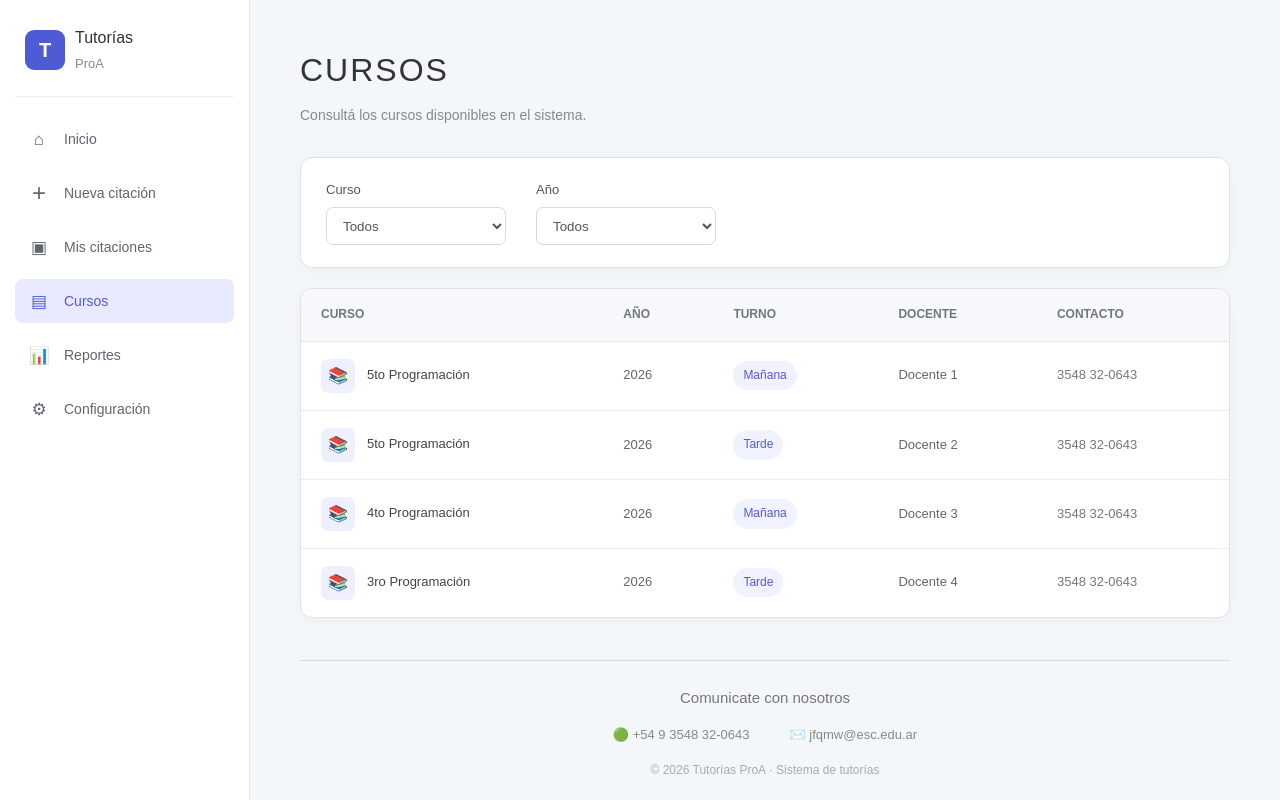
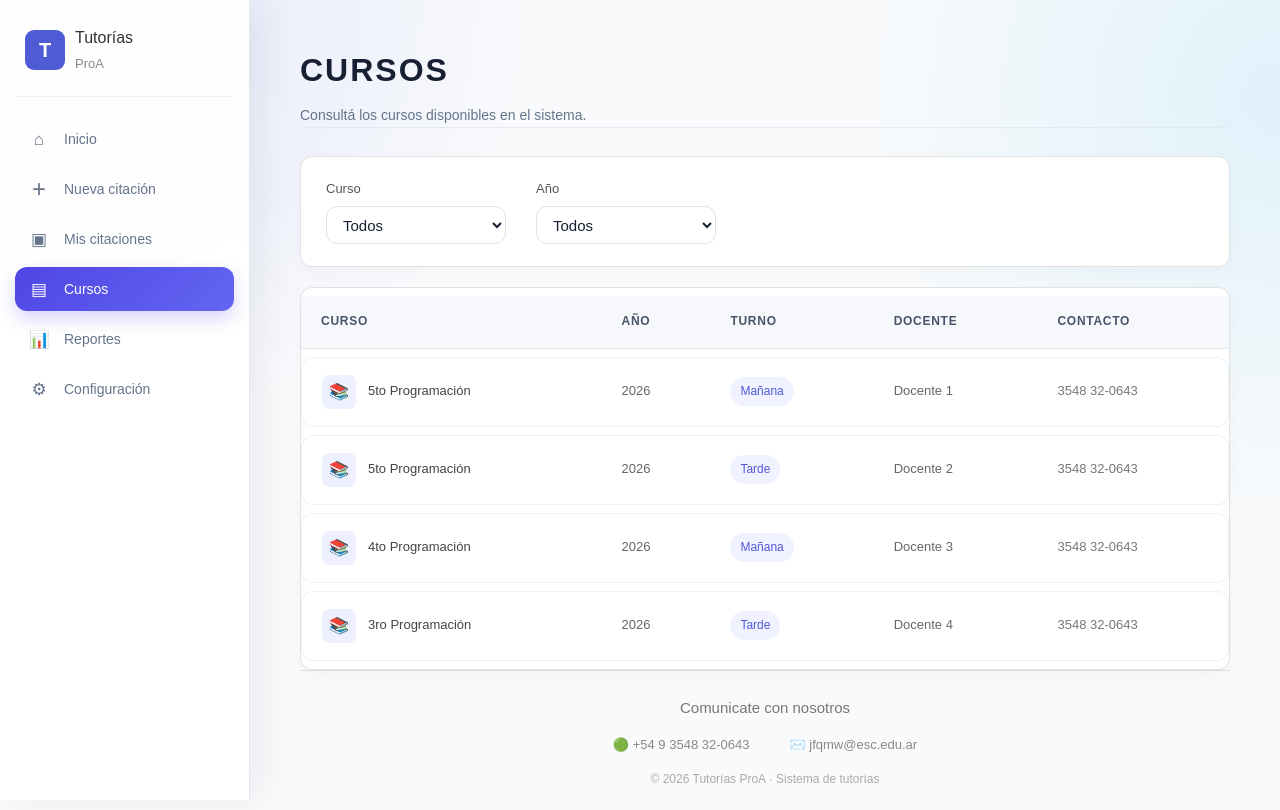
Before and after one commit to julifunes2010-bit/sistema_tutorias, a Vue app in the folder sistemaTutorias/: page /cursos in a window 1280 px wide. Built offline with nearby package versions, Linux system fonts and the light colour scheme.

Commit message:
Mejora visual global del sistema
Refactor CSS styles to improve design consistency and readability. Introduced CSS variables for better theme management and updated various component styles.

```diff
--- a/sistemaTutorias/src/assets/main.css
+++ b/sistemaTutorias/src/assets/main.css
@@ -1,15 +1,21 @@
 @import './base.css';
 
-#app {
-  width: 100%;
-  min-height: 100vh;
-  margin: 0;
-  padding: 0;
-  font-weight: normal;
+:root {
+  --ui-primary: #4f46e5;
+  --ui-primary-dark: #3730a3;
+  --ui-primary-soft: #eef2ff;
+  --ui-accent: #0ea5e9;
+  --ui-ink: #172033;
+  --ui-muted: #64748b;
+  --ui-surface: rgba(255, 255, 255, 0.88);
+  --ui-border: #e2e8f0;
+  --ui-shadow: 0 18px 45px rgba(30, 41, 59, 0.10);
+  --ui-radius: 18px;
 }
 
-html,
-body {
+* { box-sizing: border-box; }
+
+html, body, #app {
   width: 100%;
   min-height: 100%;
   margin: 0;
@@ -18,102 +24,148 @@ body {
 
 body {
   min-height: 100vh;
-  font-family: Inter, ui-sans-serif, -apple-system, BlinkMacSystemFont, "Segoe UI", Arial, Helvetica, sans-serif;
+  color: var(--ui-ink);
+  background: #f8fafc;
+  font-family: Inter, ui-sans-serif, -apple-system, BlinkMacSystemFont, "Segoe UI", Arial, sans-serif;
   -webkit-font-smoothing: antialiased;
   text-rendering: optimizeLegibility;
 }
 
-a { text-decoration: none; }
+a { color: inherit; text-decoration: none; }
+button, input, select, textarea { font: inherit; }
+button { cursor: pointer; }
 
-:root {
-  --ui-primary: #5159d8;
-  --ui-primary-dark: #4352c7;
-  --ui-primary-soft: #eef0ff;
-  --ui-border: #e5e7eb;
-  --ui-shadow: 0 14px 35px rgba(36, 43, 76, 0.08);
+/* Base visual language shared by every view. */
+#app {
+  background:
+    radial-gradient(circle at 8% 0%, rgba(99, 102, 241, .12), transparent 30%),
+    radial-gradient(circle at 100% 12%, rgba(14, 165, 233, .10), transparent 28%),
+    #f8fafc;
 }
 
-/* Mejora estética de páginas internas sin alterar Home. */
-.pagina.pagina {
-  background: radial-gradient(circle at 90% 5%, rgba(81, 89, 216, .08), transparent 28%), linear-gradient(135deg, #f7f8fc 0%, #f3f5fb 100%) !important;
+.sidebar {
+  background: rgba(255, 255, 255, .92) !important;
+  border-right: 1px solid var(--ui-border) !important;
+  box-shadow: 12px 0 35px rgba(15, 23, 42, .06) !important;
+  backdrop-filter: blur(16px);
 }
 
-.pagina.pagina .sidebar,
-.reports-page.reports-page .sidebar,
-.settings-page.settings-page .sidebar {
-  box-shadow: 8px 0 30px rgba(36, 43, 76, .04) !important;
-  border-right-color: #e4e6ef !important;
+.sidebar-header {
+  padding-bottom: 22px !important;
+  border-bottom: 1px solid #eef2f7 !important;
 }
 
-.pagina.pagina .menu-item { transition: background-color .2s ease, color .2s ease, transform .2s ease !important; }
-.pagina.pagina .menu-item:hover { transform: translateX(2px); }
-.pagina.pagina .header h1 { letter-spacing: -.4px; font-weight: 650; }
-.pagina.pagina .header p { color: #7a8190 !important; }
-
-.pagina.pagina .form-card,
-.pagina.pagina .citacion-card,
-.reports-page.reports-page .report-card,
-.reports-page.reports-page .information-card,
-.settings-page.settings-page .settings-card,
-.settings-page.settings-page .settings-help {
-  border-color: #e2e5ef !important;
-  box-shadow: var(--ui-shadow) !important;
+.sidebar-header h2, .sidebar-header h3 {
+  color: var(--ui-ink) !important;
+  letter-spacing: -.3px;
 }
 
-.pagina.pagina .form-card:hover,
-.pagina.pagina .citacion-card:hover,
-.reports-page.reports-page .report-card:hover {
-  box-shadow: 0 18px 40px rgba(36, 43, 76, .11) !important;
-  transform: translateY(-1px);
+.menu { gap: 6px !important; }
+.menu-item, .bottom-menu .menu-item {
+  min-height: 44px !important;
+  border-radius: 12px !important;
+  color: #64748b !important;
+  transition: transform .2s ease, background .2s ease, color .2s ease, box-shadow .2s ease !important;
 }
 
-.pagina.pagina .form-icon,
-.pagina.pagina .card-icon { background: linear-gradient(135deg, #eef0ff, #e7eaff) !important; }
-
-.pagina.pagina .btn-crear,
-.pagina.pagina .boton {
-  background: linear-gradient(135deg, #5159d8, #4352c7) !important;
-  box-shadow: 0 8px 18px rgba(81, 89, 216, .20) !important;
+.menu-item:hover {
+  color: var(--ui-primary) !important;
+  background: var(--ui-primary-soft) !important;
+  transform: translateX(3px);
 }
 
-.reports-page.reports-page,
-.settings-page.settings-page {
-  background: radial-gradient(circle at 90% 0%, rgba(81, 89, 216, .08), transparent 27%), #f5f6fa !important;
+.menu-item.active, .menu-item.router-link-active {
+  color: #fff !important;
+  background: linear-gradient(135deg, var(--ui-primary), #6366f1) !important;
+  box-shadow: 0 8px 18px rgba(79, 70, 229, .22) !important;
 }
 
-.reports-page.reports-page .page-header h1,
-.settings-page.settings-page .page-header h1 { font-weight: 650; letter-spacing: .5px; }
-.settings-page.settings-page .setting-row:hover { background: #fbfbff !important; }
-
-/* Quitar Materias del menú en todas las páginas que todavía la tenían. */
-.pagina.pagina .menu > .menu-item:nth-child(5),
-.reports-page.reports-page .menu > .menu-item:nth-child(5),
-.settings-page.settings-page .menu > .menu-item:nth-child(5) {
-  display: none !important;
+.header, .page-header {
+  border-bottom: 1px solid rgba(226, 232, 240, .85) !important;
+  margin-bottom: 28px !important;
 }
 
-/* Cursos conserva filtros, tabla y datos; solo mantiene el panel lateral coherente con Home. */
-.courses-page.courses-page .sidebar {
-  width: 250px !important;
-  min-width: 250px !important;
-  padding: 20px 15px !important;
-  box-shadow: none !important;
+.header h1, .page-header h1 {
+  color: var(--ui-ink) !important;
+  font-weight: 750 !important;
+  letter-spacing: -.8px;
 }
 
-.courses-page.courses-page .sidebar-header {
-  padding: 5px 10px 22px !important;
-  margin-bottom: 0 !important;
-  border-bottom: 1px solid #eeeeee !important;
+.header p, .page-header p { color: var(--ui-muted) !important; }
+
+.form-card, .citacion-card, .report-card, .information-card, .settings-card, .settings-help, .card {
+  border: 1px solid rgba(226, 232, 240, .92) !important;
+  border-radius: var(--ui-radius) !important;
+  background: var(--ui-surface) !important;
+  box-shadow: var(--ui-shadow) !important;
+  backdrop-filter: blur(14px);
+  transition: transform .2s ease, box-shadow .2s ease, border-color .2s ease !important;
 }
 
-.courses-page.courses-page .separator { display: none !important; }
-.courses-page.courses-page .menu { margin-top: 20px !important; }
-.courses-page.courses-page .bottom-menu { margin-top: 0 !important; }
-.courses-page.courses-page .menu-item { height: 44px !important; min-height: 44px !important; margin-bottom: 5px !important; border-radius: 8px !important; }
+.form-card:hover, .citacion-card:hover, .report-card:hover, .information-card:hover, .settings-card:hover, .card:hover {
+  border-color: #c7d2fe !important;
+  box-shadow: 0 22px 50px rgba(30, 41, 59, .14) !important;
+  transform: translateY(-3px);
+}
+
+.form-icon, .card-icon {
+  color: var(--ui-primary) !important;
+  background: linear-gradient(135deg, #eef2ff, #e0f2fe) !important;
+  border-radius: 14px !important;
+}
+
+input, select, textarea {
+  color: var(--ui-ink) !important;
+  background: rgba(255, 255, 255, .9) !important;
+  border: 1px solid #dbe3ef !important;
+  border-radius: 11px !important;
+  outline: none;
+  transition: border-color .2s ease, box-shadow .2s ease !important;
+}
+
+input:focus, select:focus, textarea:focus {
+  border-color: #818cf8 !important;
+  box-shadow: 0 0 0 4px rgba(99, 102, 241, .13) !important;
+}
+
+.btn-crear, .boton, button[type="submit"], .primary-button {
+  color: #fff !important;
+  border: 0 !important;
+  border-radius: 11px !important;
+  background: linear-gradient(135deg, var(--ui-primary), #6366f1) !important;
+  box-shadow: 0 9px 20px rgba(79, 70, 229, .24) !important;
+  transition: transform .2s ease, box-shadow .2s ease, filter .2s ease !important;
+}
+
+.btn-crear:hover, .boton:hover, button[type="submit"]:hover, .primary-button:hover {
+  filter: brightness(1.05);
+  box-shadow: 0 13px 25px rgba(79, 70, 229, .30) !important;
+  transform: translateY(-2px);
+}
+
+button:not(.menu-item):not(.icon-button) { border-radius: 10px; }
+
+table { border-collapse: separate !important; border-spacing: 0 8px !important; }
+thead th { color: #475569 !important; font-size: .78rem; letter-spacing: .06em; text-transform: uppercase; }
+tbody tr { background: rgba(255, 255, 255, .86) !important; }
+tbody td { border-top: 1px solid #edf2f7 !important; border-bottom: 1px solid #edf2f7 !important; }
+tbody td:first-child { border-left: 1px solid #edf2f7 !important; border-radius: 12px 0 0 12px; }
+tbody td:last-child { border-right: 1px solid #edf2f7 !important; border-radius: 0 12px 12px 0; }
+
+.badge, .status, .tag { border-radius: 999px !important; font-weight: 650; }
+
+.reports-page, .settings-page, .courses-page, .pagina {
+  background: transparent !important;
+}
+
+.separator { background: #eef2f7 !important; }
+
+@media (max-width: 900px) {
+  .sidebar { box-shadow: 0 8px 28px rgba(15, 23, 42, .10) !important; }
+  .header, .page-header { margin-bottom: 20px !important; }
+  .form-card, .citacion-card, .report-card, .information-card, .settings-card, .settings-help, .card { border-radius: 15px !important; }
+}
 
 @media (prefers-reduced-motion: reduce) {
-  .pagina.pagina *, .reports-page.reports-page *, .settings-page.settings-page * {
-    transition: none !important;
-    animation: none !important;
-  }
+  *, *::before, *::after { transition: none !important; animation: none !important; scroll-behavior: auto !important; }
 }
```
